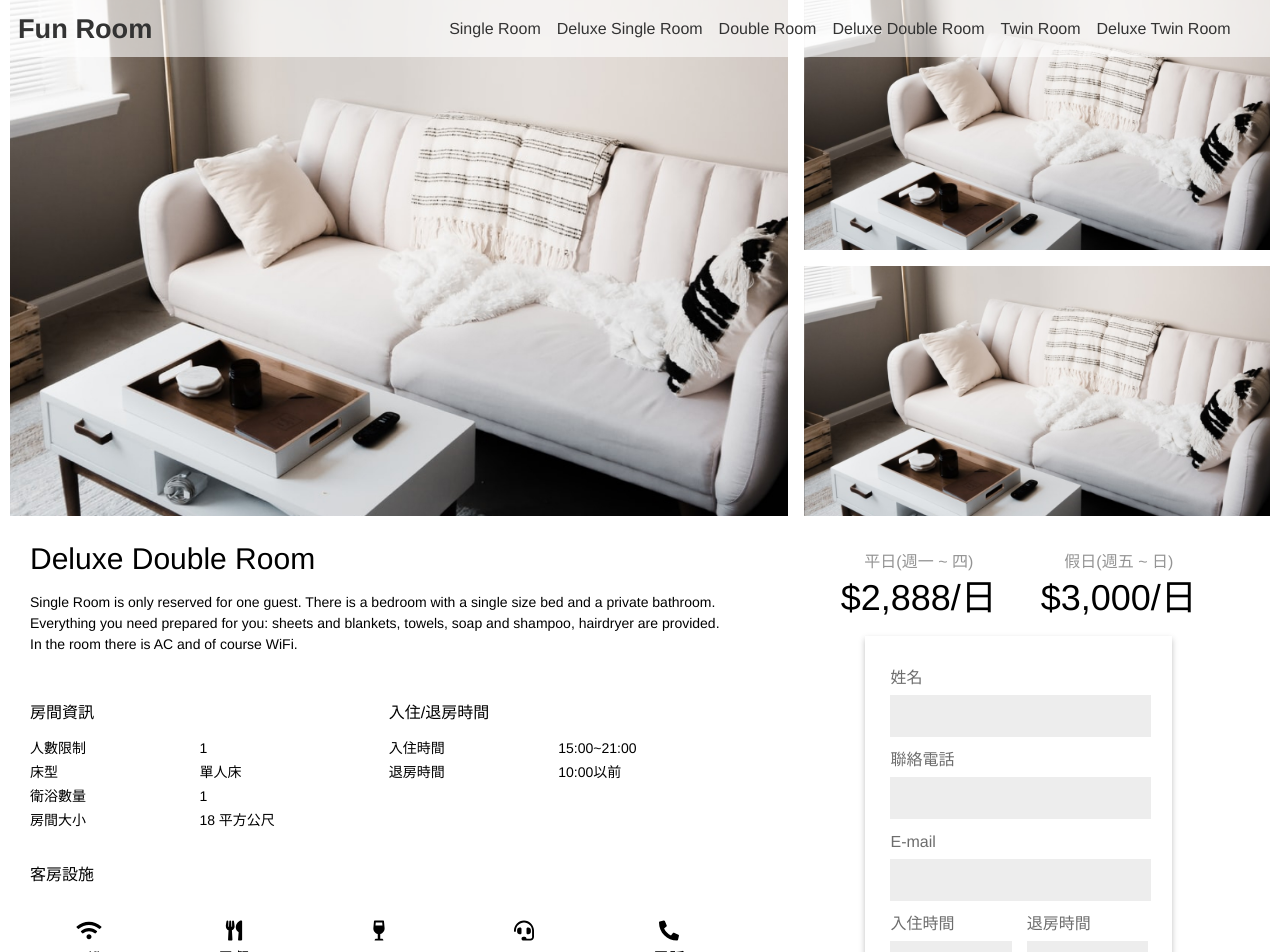
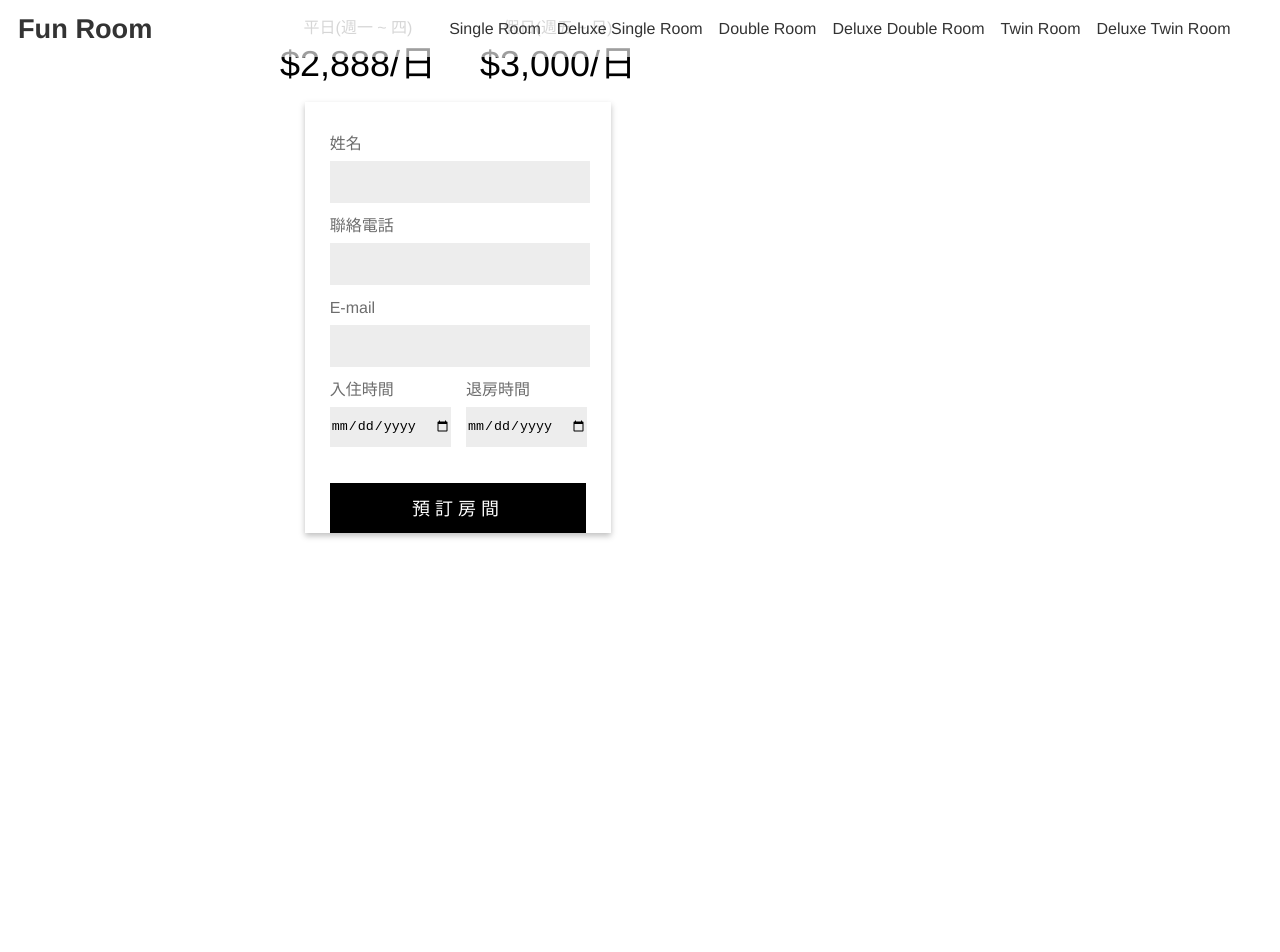
Before and after one commit to MarcoLin1/hotel-reservation-Fun_Room, a Vue app: page /room in a window 1280 px wide. Shown: the top 952 px of the page. After the commit the page ends 800 px from the top, so only its background shows below. Built offline with nearby package versions, Linux system fonts and the light colour scheme.

Commit message:
feat: add toggle function to show order component

```diff
--- a/src/components/RoomDetail.vue
+++ b/src/components/RoomDetail.vue
@@ -1,6 +1,6 @@
 <template>
   <div class="room__detail__wrapper">
-    <div class="room__detail__container">
+    <div class="room__detail__container" v-if="showContent">
       <div class="room__detail__top__wrapper">
         <div class="room__detail__main__wrapper">
           <div class="room__detail__name__wrapper">
@@ -69,11 +69,13 @@
         </div>
       </div>
       <Calendar />
-      <div class="room__detail__order__button">
-        <div class="room__detail__order__button__text">
-          預定房間
+      <template >
+        <div class="room__detail__order__button" @click="orderView">
+          <div class="room__detail__order__button__text">
+            預定房間
+          </div>
         </div>
-      </div>
+      </template>
     </div>
     <div class="room__detail__form__container">
       <div class="form__detail__title__wrapper">
@@ -117,8 +119,10 @@
             <input type="date" class="room__detail__time__input form__detail__input" id="check__out">
           </div>
         </div>
-        <div class="form__detail__button__wrapper">
-          <button class="form__detail__button">預訂房間</button>
+        <div class="form__detail__button__link">
+          <div class="form__detail__button__wrapper" @click.stop.prevent="orderView">
+            <button class="form__detail__button">預訂房間</button>
+          </div>
         </div>
       </form>
     </div>
@@ -127,6 +131,7 @@
 
 <script>
 import Calendar from './../components/Calendar.vue'
+import { mapState } from 'vuex'
 export default {
   name: 'RoomDetail',
   components: {
@@ -220,10 +225,16 @@ export default {
       ]
     }
   },
+  computed: {
+    ...mapState(['orderViewIsChecked', 'showContent'])
+  },
   created () {
 
   },
   methods: {
+    orderView () {
+      this.$store.commit('toggleOrderView')
+    }
   }
 }
 </script>
@@ -440,6 +451,9 @@ export default {
       text-align: center;
       cursor: pointer;
     }
+    &__button__link {
+      width: 100%;
+    }
     &__button {
       color: #fff;
       font-weight: 400;
--- a/src/store/index.js
+++ b/src/store/index.js
@@ -5,7 +5,9 @@ Vue.use(Vuex)
 
 export default new Vuex.Store({
   state: {
-    isChecked: true
+    isChecked: true,
+    orderViewIsChecked: false,
+    showContent: false
   },
   mutations: {
     toggleChecked (state) {
@@ -13,6 +15,14 @@ export default new Vuex.Store({
     },
     toggleNonChecked (state) {
       state.isChecked = false
+    },
+    toggleOrderView (state) {
+      state.orderViewIsChecked = true
+      state.showContent = false
+    },
+    toggleOrderNonView (state) {
+      state.orderViewIsChecked = false
+      state.showContent = true
     }
   },
   actions: {
--- a/src/views/Room.vue
+++ b/src/views/Room.vue
@@ -1,14 +1,14 @@
 <template>
   <div class="room__container">
     <Navbar />
-    <div class="room__image__wrapper">
+    <div class="room__image__wrapper" v-if="showContent">
       <div class="room__image__left"></div>
       <div class="room__image__right">
         <div class="room__image__right__top"></div>
         <div class="room__image__right__bottom"></div>
       </div>
     </div>
-    <div class="room__information__item">
+    <div class="room__information__item" v-if="showContent">
       <router-link to="/room/detail" class="room__information__link">
         <div class="room__information__button">
           房間介紹
@@ -21,17 +21,24 @@
       </router-link>
     </div>
     <RoomDetail />
+    <Order />
   </div>
 </template>
 
 <script>
 import Navbar from './../components/Navbar.vue'
 import RoomDetail from './../components/RoomDetail.vue'
+import Order from './../views/Order.vue'
+import { mapState } from 'vuex'
 export default {
   name: 'Room',
   components: {
     Navbar,
-    RoomDetail
+    RoomDetail,
+    Order
+  },
+  computed: {
+    ...mapState(['showContent'])
   }
 }
 </script>
```
